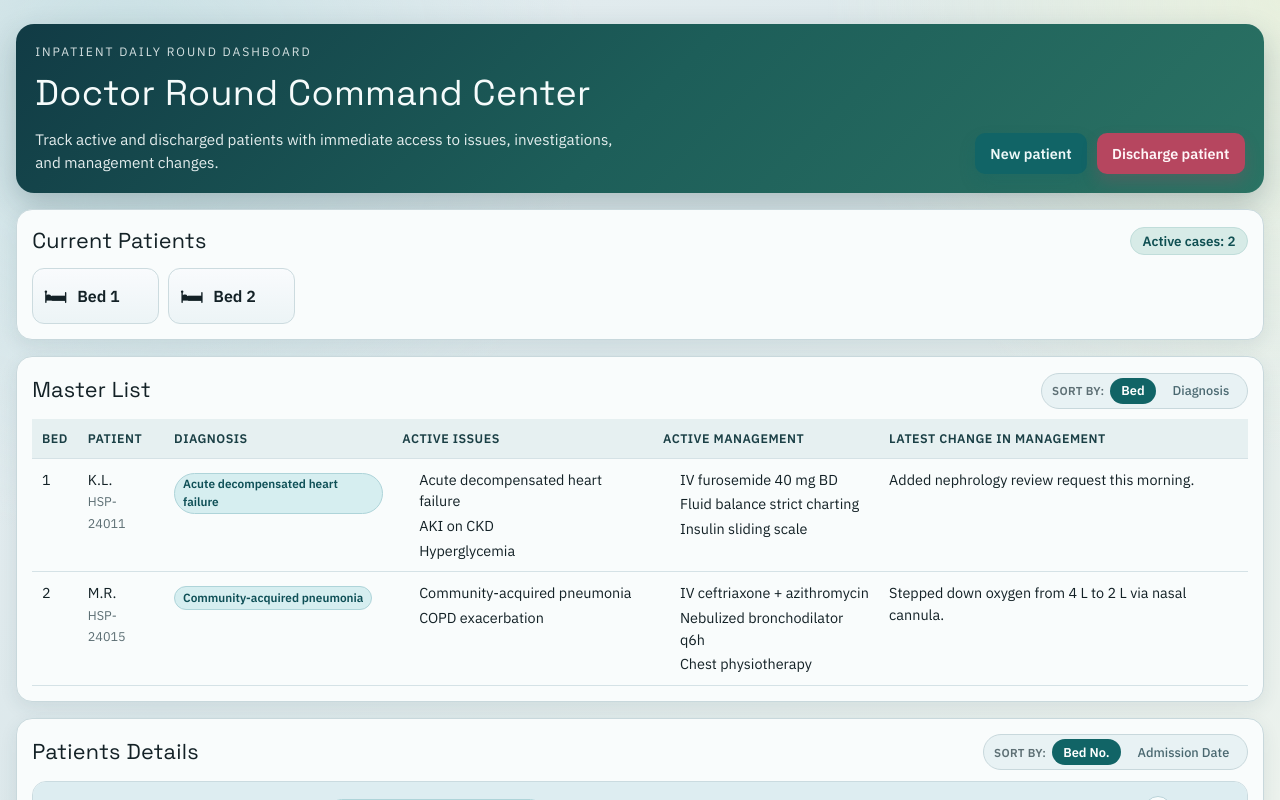
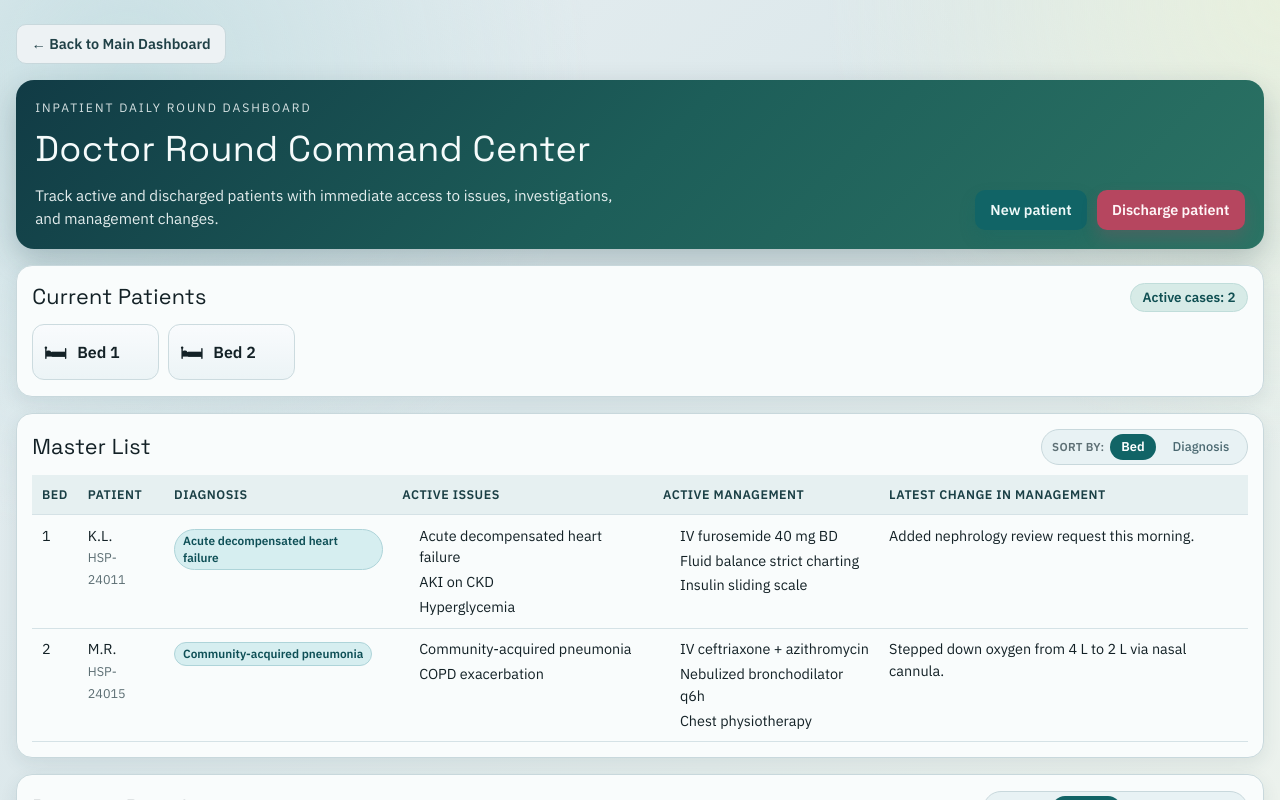
Before and after one commit to ed-tgw/personal, a Next.js app: page /round-dashboard in a window 1280 px wide. Shown: the top 800 px of the page. Built offline with nearby package versions, Linux system fonts and the light colour scheme.

Commit message:
Add top-left back button on round-dashboard

```diff
--- a/app/round-dashboard/page.tsx
+++ b/app/round-dashboard/page.tsx
@@ -1,5 +1,6 @@
 "use client";
 
+import Link from "next/link";
 import { FormEvent, useEffect, useMemo, useRef, useState } from "react";
 
 interface Patient {
@@ -496,6 +497,12 @@ export default function Home() {
 
   return (
     <main className="rounds-shell">
+      <div className="outpatient-back-row">
+        <Link href="/" className="ghost-btn outpatient-back-btn">
+          ← Back to Main Dashboard
+        </Link>
+      </div>
+
       <section className="hero-band">
         <div>
           <p className="eyebrow">Inpatient Daily Round Dashboard</p>
```
